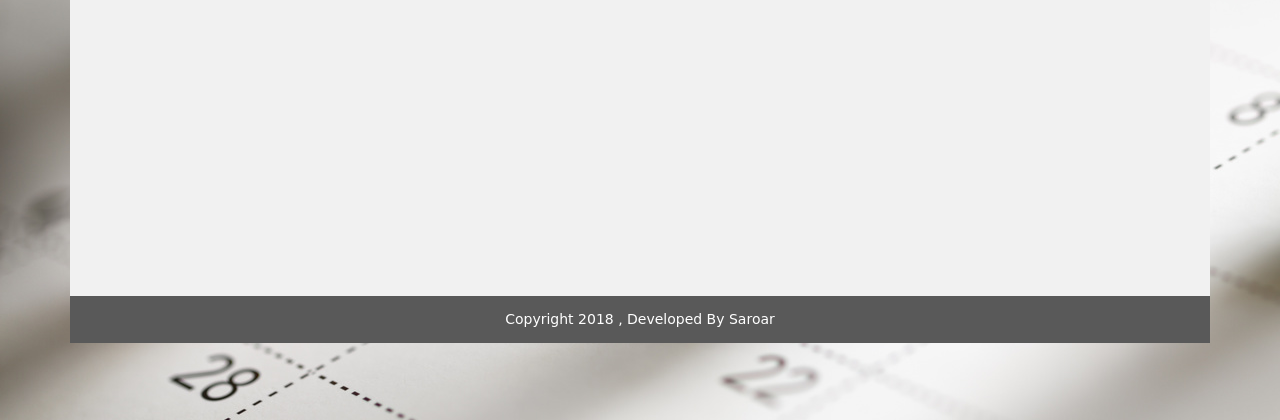
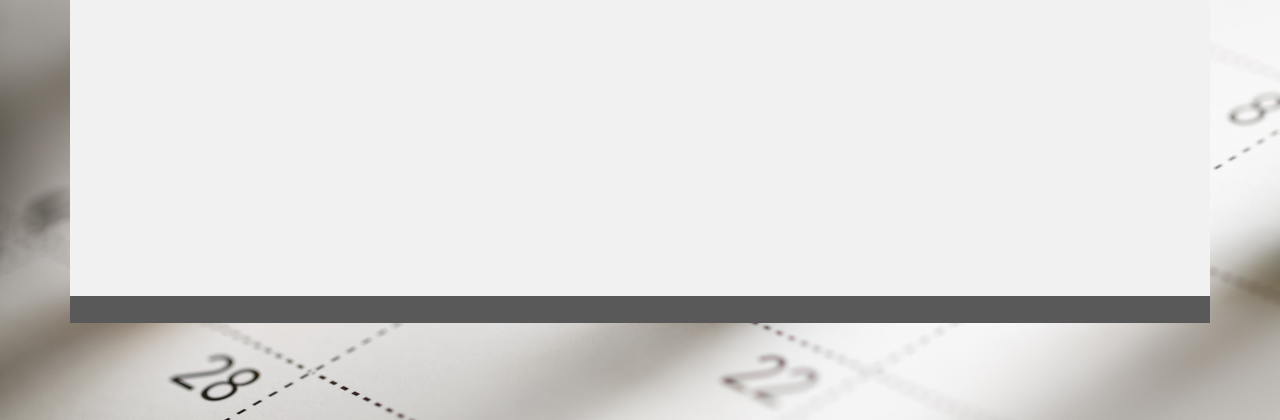
Before and after one commit to rpmltechnology/slot-booking, a Django app: template templates/student_quick_appointmnet.html in a window 1280 px wide. Shown: the part 380-800 px from the top of the page. Run offline with Django 3.2, Linux system fonts and the light colour scheme; the template is opened without the code that fills it, so the values that code supplies are empty; some libraries are stand-ins or nearby versions.

Commit message:
Update student_quick_appointmnet.html

```diff
--- a/templates/student_quick_appointmnet.html
+++ b/templates/student_quick_appointmnet.html
@@ -52,7 +52,7 @@
            <div class="container">
           <div class="row">
               <div class="col-sm-12">
-                             Copyright 2018 , Developed By Saroar
+
               </div>
 
           </div>
```
